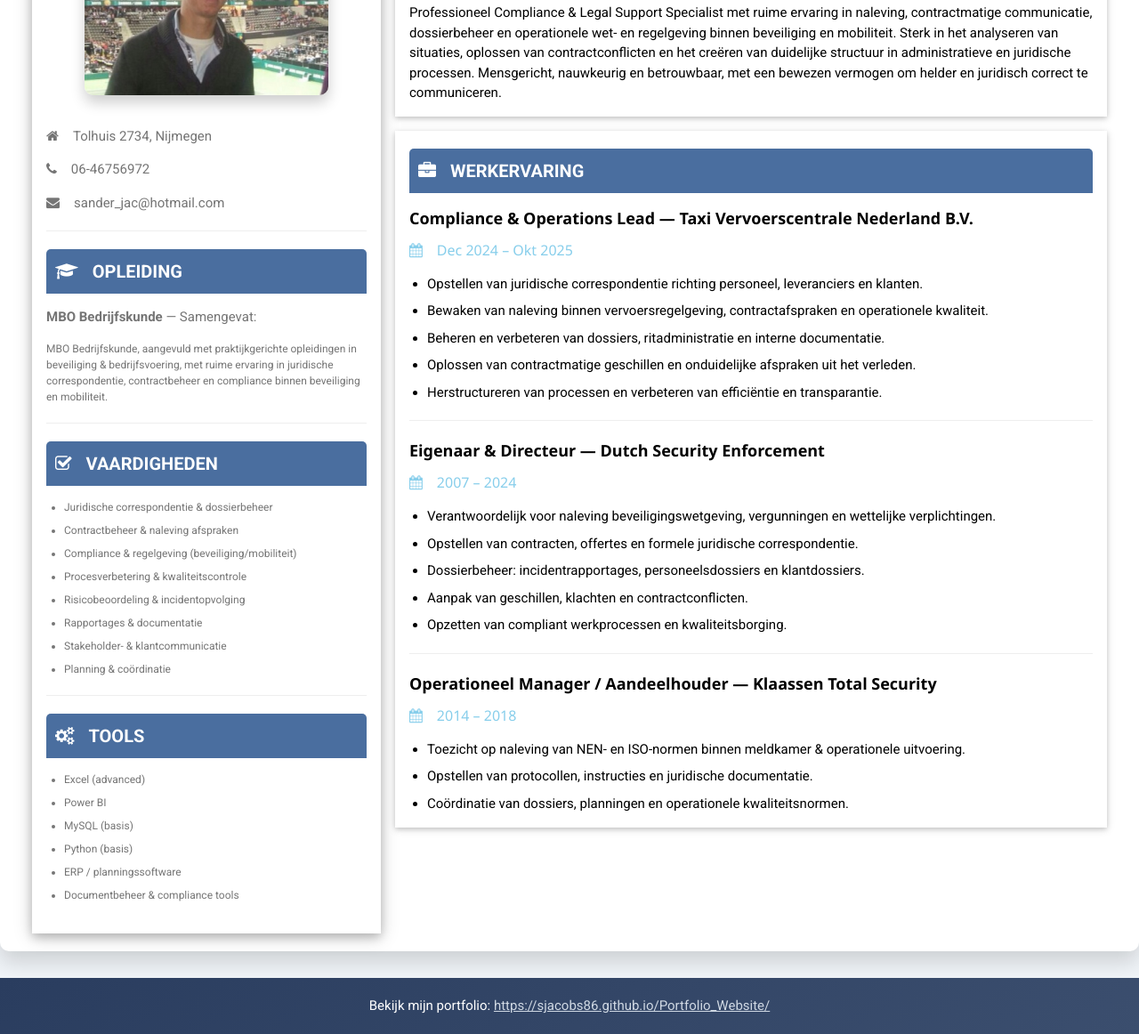
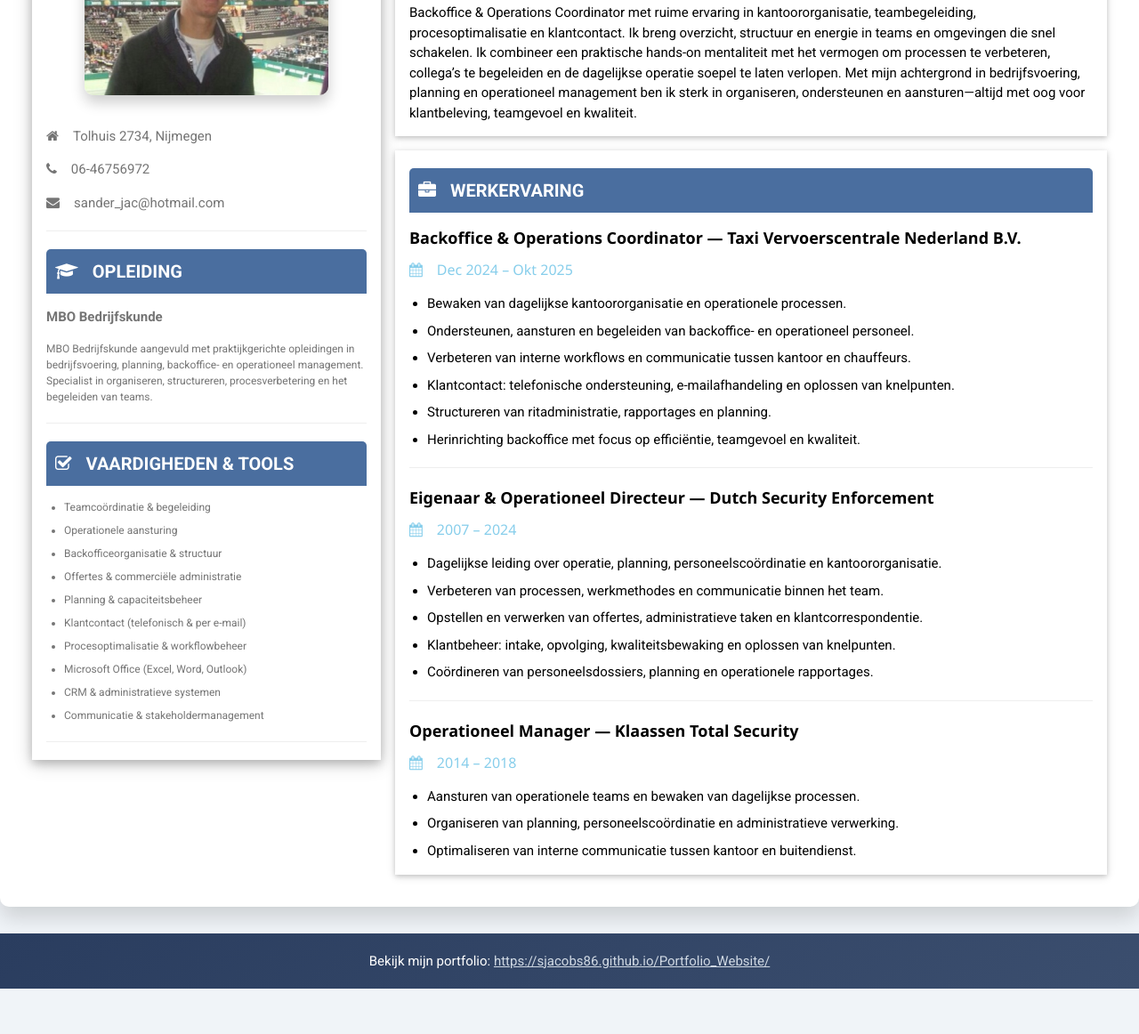
Before and after one commit to SJacobs86/SJacobs_CV_NL, a plain HTML site: page index.html in a window 1280 px wide. Shown: the part 240-1402 px from the top of the page at 89% size. After the commit the page ends 1351 px from the top, so only its background shows below. Drawn offline with nearby package versions, Linux system fonts and the light colour scheme.

Commit message:
Update index.html

```diff
--- a/index.html
+++ b/index.html
@@ -3,187 +3,136 @@
 <head>
     <meta charset="UTF-8">
     <meta name="viewport" content="width=device-width, initial-scale=1.0">
-    <title>Sander Jacobs - Compliance & Legal Support Specialist</title>
+    <title>Sander Jacobs – Backoffice & Operations Coordinator</title>
     <link rel="stylesheet" href="https://www.w3schools.com/w3css/4/w3.css">
     <link rel='stylesheet' href='https://fonts.googleapis.com/css?family=Roboto:400,500,700'>
     <link rel="stylesheet" href="https://cdnjs.cloudflare.com/ajax/libs/font-awesome/4.7.0/css/font-awesome.min.css">
-
     <style>
-        html, body {
-            font-family: "Roboto", sans-serif;
-            background-color: #f0f4f8;
-            margin: 0;
-            padding: 0;
-        }
+        html, body { font-family: "Roboto", sans-serif; background-color: #f0f4f8; margin: 0; padding: 0; }
         .header-banner {
             background: linear-gradient(145deg, #2A3D5F, #3B4E6E);
-            color: #ffffff;
-            text-align: center;
-            padding: 25px 10px;
-            font-size: 48px;
-            font-weight: bold;
-            letter-spacing: 2px;
+            color: #ffffff; text-align: center;
+            padding: 25px 10px; font-size: 48px;
+            font-weight: bold; letter-spacing: 2px;
             text-shadow: 2px 4px 8px rgba(0,0,0,0.6);
         }
         .section-title {
-            background-color: #4A6E9F;
-            color: #ffffff;
-            padding: 10px;
-            font-weight: bold;
-            font-size: 20px;
-            border-radius: 5px 5px 0 0;
-            margin-bottom: 15px;
+            background-color: #4A6E9F; color: #ffffff;
+            padding: 10px; font-weight: bold; font-size: 20px;
+            border-radius: 5px 5px 0 0; margin-bottom: 15px;
         }
         .w3-content {
-            background: #ffffff;
-            border-radius: 10px;
-            padding: 20px;
-            box-shadow: 0 12px 24px rgba(0,0,0,0.15);
+            background: #ffffff; border-radius: 10px;
+            padding: 20px; box-shadow: 0 12px 24px rgba(0,0,0,0.15);
         }
         .profile-photo img {
-            border-radius: 10px;
-            width: 70%;
-            display: block;
-            margin: 0 auto 20px auto;
-            object-fit: cover;
-            max-height: 200px;
+            border-radius: 10px; width: 70%; display: block;
+            margin: 0 auto 20px auto; object-fit: cover; max-height: 200px;
             box-shadow: 0 8px 16px rgba(0,0,0,0.2);
         }
-        ul {
-            padding-left: 20px;
-        }
-        ul li {
-            margin-bottom: 8px;
-        }
-        footer {
-            margin-top: 30px;
-            padding: 20px;
-            text-align: center;
-            background: linear-gradient(145deg, #2A3D5F, #3B4E6E);
-            color: #ffffff;
-        }
+        ul { padding-left: 20px; }
+        ul li { margin-bottom: 8px; }
+        footer { margin-top: 30px; padding: 20px; text-align: center;
+            background: linear-gradient(145deg, #2A3D5F, #3B4E6E); color: #ffffff; }
         footer a { color: #cfd8e3; }
     </style>
 </head>
-
 <body>
 
-<!-- Header Banner -->
 <div class="header-banner">
     SANDER JACOBS
 </div>
 
-<!-- Page Container -->
 <div class="w3-content w3-margin-top" style="max-width:1400px;">
-
     <div class="w3-row-padding">
-
-        <!-- LEFT COLUMN -->
+        <!-- Left column -->
         <div class="w3-third">
             <div class="w3-white w3-card-4 w3-text-grey">
-
                 <div class="profile-photo">
                     <img src="Images/02.jpg" alt="Sander Jacobs">
                 </div>
-
                 <div class="w3-container">
                     <p><i class="fa fa-home w3-margin-right"></i>Tolhuis 2734, Nijmegen</p>
                     <p><i class="fa fa-phone w3-margin-right"></i>06-46756972</p>
                     <p><i class="fa fa-envelope w3-margin-right"></i>sander_jac@hotmail.com</p>
                     <hr>
 
-                    <!-- OPLEIDING -->
                     <p class="section-title"><i class="fa fa-graduation-cap w3-margin-right"></i>OPLEIDING</p>
-                    <p><b>MBO Bedrijfskunde</b> — Samengevat:</p>
+                    <p><b>MBO Bedrijfskunde</b></p>
                     <p class="w3-small">
-                        MBO Bedrijfskunde, aangevuld met praktijkgerichte opleidingen in beveiliging & bedrijfsvoering, met ruime ervaring in juridische correspondentie, contractbeheer en compliance binnen beveiliging en mobiliteit.
+                        MBO Bedrijfskunde aangevuld met praktijkgerichte opleidingen in bedrijfsvoering, planning, backoffice- en operationeel management. Specialist in organiseren, structureren, procesverbetering en het begeleiden van teams.
                     </p>
                     <hr>
 
-                    <!-- VAARDIGHEDEN -->
-                    <p class="section-title"><i class="fa fa-check-square-o w3-margin-right"></i>VAARDIGHEDEN</p>
+                    <p class="section-title"><i class="fa fa-check-square-o w3-margin-right"></i>VAARDIGHEDEN & TOOLS</p>
                     <ul class="w3-small">
-                        <li>Juridische correspondentie & dossierbeheer</li>
-                        <li>Contractbeheer & naleving afspraken</li>
-                        <li>Compliance & regelgeving (beveiliging/mobiliteit)</li>
-                        <li>Procesverbetering & kwaliteitscontrole</li>
-                        <li>Risicobeoordeling & incidentopvolging</li>
-                        <li>Rapportages & documentatie</li>
-                        <li>Stakeholder- & klantcommunicatie</li>
-                        <li>Planning & coördinatie</li>
+                        <li>Teamcoördinatie & begeleiding</li>
+                        <li>Operationele aansturing</li>
+                        <li>Backofficeorganisatie & structuur</li>
+                        <li>Offertes & commerciële administratie</li>
+                        <li>Planning & capaciteitsbeheer</li>
+                        <li>Klantcontact (telefonisch & per e-mail)</li>
+                        <li>Procesoptimalisatie & workflowbeheer</li>
+                        <li>Microsoft Office (Excel, Word, Outlook)</li>
+                        <li>CRM & administratieve systemen</li>
+                        <li>Communicatie & stakeholdermanagement</li>
                     </ul>
                     <hr>
-
-                    <!-- TOOLS -->
-                    <p class="section-title"><i class="fa fa-cogs w3-margin-right"></i>TOOLS</p>
-                    <ul class="w3-small">
-                        <li>Excel (advanced)</li>
-                        <li>Power BI</li>
-                        <li>MySQL (basis)</li>
-                        <li>Python (basis)</li>
-                        <li>ERP / planningssoftware</li>
-                        <li>Documentbeheer & compliance tools</li>
-                    </ul>
-
-                    <br>
                 </div>
             </div>
         </div>
 
-        <!-- RIGHT COLUMN -->
+        <!-- Right column -->
         <div class="w3-twothird">
 
-            <!-- PROFIEL -->
             <div class="w3-container w3-card w3-white w3-margin-bottom">
                 <p class="section-title"><i class="fa fa-user-circle w3-margin-right"></i>PROFIEL</p>
                 <p>
-                    Professioneel Compliance & Legal Support Specialist met ruime ervaring in naleving, contractmatige communicatie, dossierbeheer en operationele wet- en regelgeving binnen beveiliging en mobiliteit. Sterk in het analyseren van situaties, oplossen van contractconflicten en het creëren van duidelijke structuur in administratieve en juridische processen. Mensgericht, nauwkeurig en betrouwbaar, met een bewezen vermogen om helder en juridisch correct te communiceren.
+                    Backoffice & Operations Coordinator met ruime ervaring in kantoororganisatie, teambegeleiding, procesoptimalisatie en klantcontact. Ik breng overzicht, structuur en energie in teams en omgevingen die snel schakelen. Ik combineer een praktische hands-on mentaliteit met het vermogen om processen te verbeteren, collega’s te begeleiden en de dagelijkse operatie soepel te laten verlopen.
+                    Met mijn achtergrond in bedrijfsvoering, planning en operationeel management ben ik sterk in organiseren, ondersteunen en aansturen—altijd met oog voor klantbeleving, teamgevoel en kwaliteit.
                 </p>
             </div>
 
-            <!-- WERKERVARING -->
             <div class="w3-container w3-card w3-white w3-margin-bottom">
                 <p class="section-title"><i class="fa fa-briefcase w3-margin-right"></i>WERKERVARING</p>
 
-                <!-- TVCN -->
-                <h5><b>Compliance & Operations Lead — Taxi Vervoerscentrale Nederland B.V.</b></h5>
+                <h5><b>Backoffice & Operations Coordinator — Taxi Vervoerscentrale Nederland B.V.</b></h5>
                 <h6 class="w3-text-light-blue"><i class="fa fa-calendar w3-margin-right"></i>Dec 2024 – Okt 2025</h6>
                 <ul>
-                    <li>Opstellen van juridische correspondentie richting personeel, leveranciers en klanten.</li>
-                    <li>Bewaken van naleving binnen vervoersregelgeving, contractafspraken en operationele kwaliteit.</li>
-                    <li>Beheren en verbeteren van dossiers, ritadministratie en interne documentatie.</li>
-                    <li>Oplossen van contractmatige geschillen en onduidelijke afspraken uit het verleden.</li>
-                    <li>Herstructureren van processen en verbeteren van efficiëntie en transparantie.</li>
+                    <li>Bewaken van dagelijkse kantoororganisatie en operationele processen.</li>
+                    <li>Ondersteunen, aansturen en begeleiden van backoffice- en operationeel personeel.</li>
+                    <li>Verbeteren van interne workflows en communicatie tussen kantoor en chauffeurs.</li>
+                    <li>Klantcontact: telefonische ondersteuning, e-mailafhandeling en oplossen van knelpunten.</li>
+                    <li>Structureren van ritadministratie, rapportages en planning.</li>
+                    <li>Herinrichting backoffice met focus op efficiëntie, teamgevoel en kwaliteit.</li>
                 </ul>
                 <hr>
 
-                <!-- DSE -->
-                <h5><b>Eigenaar & Directeur — Dutch Security Enforcement</b></h5>
+                <h5><b>Eigenaar & Operationeel Directeur — Dutch Security Enforcement</b></h5>
                 <h6 class="w3-text-light-blue"><i class="fa fa-calendar w3-margin-right"></i>2007 – 2024</h6>
                 <ul>
-                    <li>Verantwoordelijk voor naleving beveiligingswetgeving, vergunningen en wettelijke verplichtingen.</li>
-                    <li>Opstellen van contracten, offertes en formele juridische correspondentie.</li>
-                    <li>Dossierbeheer: incidentrapportages, personeelsdossiers en klantdossiers.</li>
-                    <li>Aanpak van geschillen, klachten en contractconflicten.</li>
-                    <li>Opzetten van compliant werkprocessen en kwaliteitsborging.</li>
+                    <li>Dagelijkse leiding over operatie, planning, personeelscoördinatie en kantoororganisatie.</li>
+                    <li>Verbeteren van processen, werkmethodes en communicatie binnen het team.</li>
+                    <li>Opstellen en verwerken van offertes, administratieve taken en klantcorrespondentie.</li>
+                    <li>Klantbeheer: intake, opvolging, kwaliteitsbewaking en oplossen van knelpunten.</li>
+                    <li>Coördineren van personeelsdossiers, planning en operationele rapportages.</li>
                 </ul>
                 <hr>
 
-                <!-- KLAASSEN -->
-                <h5><b>Operationeel Manager / Aandeelhouder — Klaassen Total Security</b></h5>
+                <h5><b>Operationeel Manager — Klaassen Total Security</b></h5>
                 <h6 class="w3-text-light-blue"><i class="fa fa-calendar w3-margin-right"></i>2014 – 2018</h6>
                 <ul>
-                    <li>Toezicht op naleving van NEN- en ISO-normen binnen meldkamer & operationele uitvoering.</li>
-                    <li>Opstellen van protocollen, instructies en juridische documentatie.</li>
-                    <li>Coördinatie van dossiers, planningen en operationele kwaliteitsnormen.</li>
+                    <li>Aansturen van operationele teams en bewaken van dagelijkse processen.</li>
+                    <li>Organiseren van planning, personeelscoördinatie en administratieve verwerking.</li>
+                    <li>Optimaliseren van interne communicatie tussen kantoor en buitendienst.</li>
                 </ul>
 
             </div>
+
         </div>
     </div>
 </div>
 
-<!-- FOOTER -->
 <footer>
     Bekijk mijn portfolio:
     <a href="https://sjacobs86.github.io/Portfolio_Website/" target="_blank">
```
